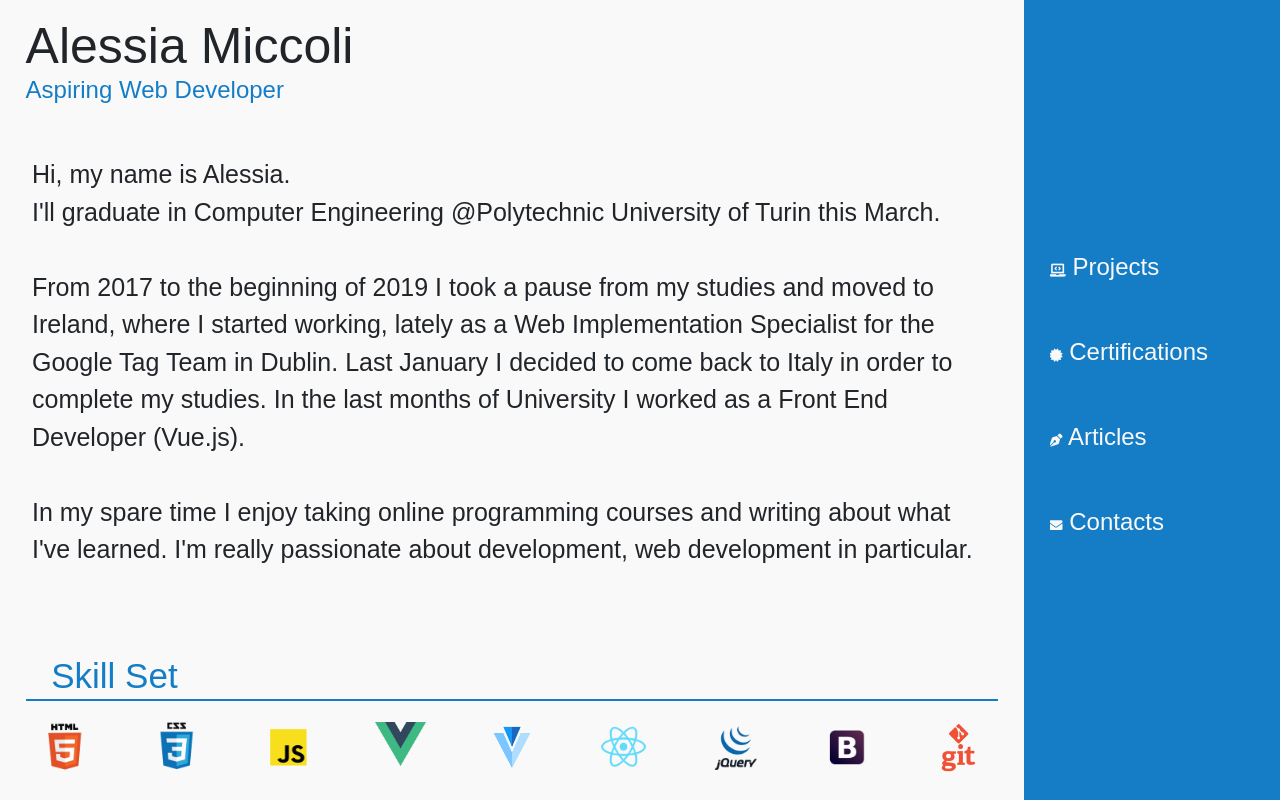
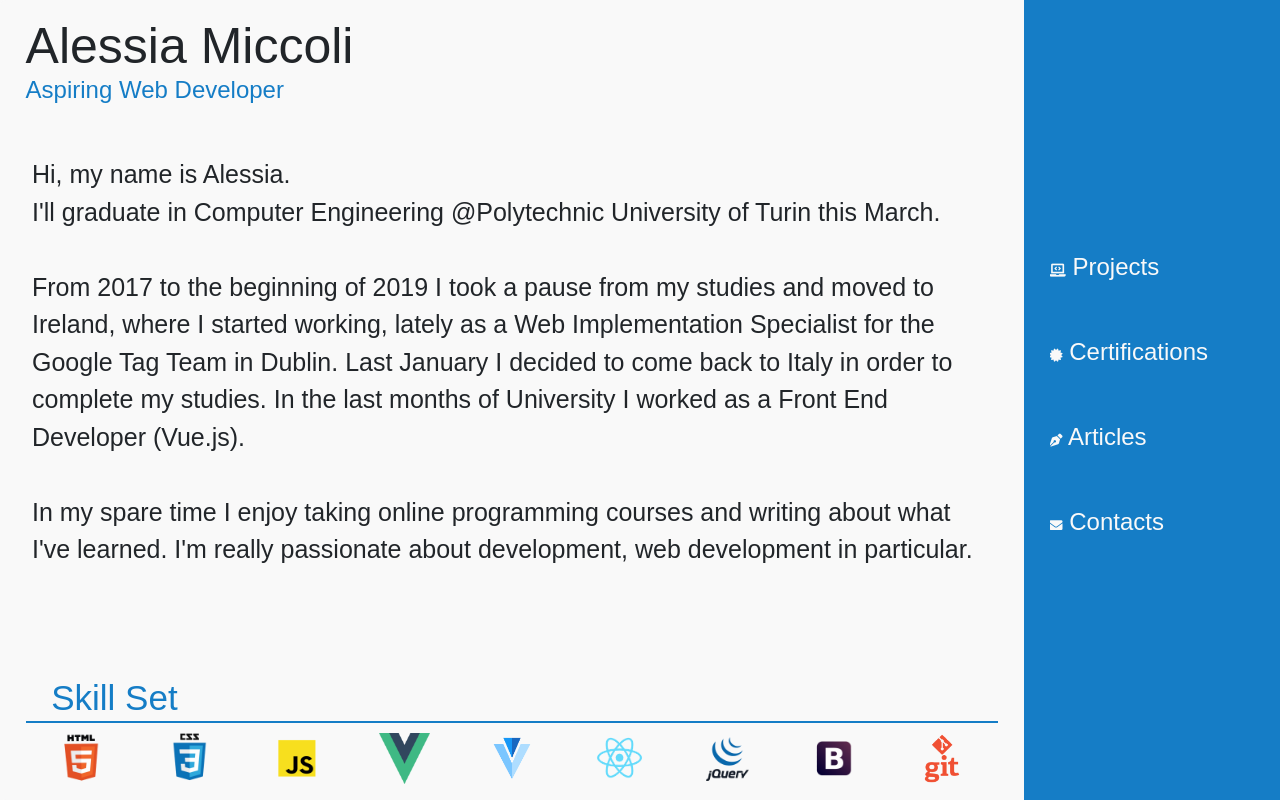
Before and after one commit to alessia-miccoli/my-portfolio, a React (Create React App) app: page / in a window 1280 px wide. Shown: the top 800 px of the page. Built offline with nearby package versions, Linux system fonts and the light colour scheme; a web font is replaced by a local one.

Commit message:
removed anchor tag from images

```diff
--- a/src/components/Skills.js
+++ b/src/components/Skills.js
@@ -10,39 +10,19 @@ import bootstrap from '../assets/bootstrap.png';
 import git from '../assets/git.png';
 
 class Skills extends React.Component{
-
     render(){
-
         return (
         <div >
             <div id="skills">
-                <a className="btn btn-lg text-info skill-btn" key="html" href="html" role="button">
                 <img className="skills" name="html" src={html} alt="html" border="0"/>
-                </a>
-                <a className="btn btn-lg text-info skill-btn" key="css" href="css" role="button">
                 <img className="skills" name="css" src={css} alt="css" border="0"/>
-                </a>
-                <a className="btn btn-lg text-info skill-btn" key="javascript" href="js" role="button">
                 <img className="skills" name="javascript" src={javascript} alt="javascript" border="0" />
-                </a>
-                <a className="btn btn-lg text-info skill-btn" key="vue" href="vue" role="button">
                 <img className="skills" name="vue" src={vue} alt="vue" border="0"/>
-                </a>
-                <a className="btn btn-lg text-info skill-btn" key="vuetify" href="vuetify" role="button">
                 <img className="skills" name="vuetify" src={vuetify} alt="vuetify" border="0"/>
-                </a>
-                <a className="btn btn-lg text-info skill-btn" key="react" href="react" role="button">
                 <img className="skills" name="react" src={react} alt="html" border="0"/>
-                </a>
-                <a className="btn btn-lg text-info skill-btn" key="jquery" href="jquery" role="button">
                 <img className="skills" name="jquery" src={jquery} alt="jquery" border="0"/>
-                </a>
-                <a className="btn btn-lg text-info skill-btn" key="bootstrap" href="bootstrap" role="button">
                 <img className="skills" name="bootstrap" src={bootstrap} alt="bootstrap" border="0"/>
-                </a>
-                <a className="btn btn-lg text-info skill-btn" key="git" href="git" role="button">
                 <img className="skills" name="git" src={git} alt="git" border="0"/>
-                </a>
             </div>
         </div>);
     }
```
Lines whose indentation alone changed are shown as unchanged.
